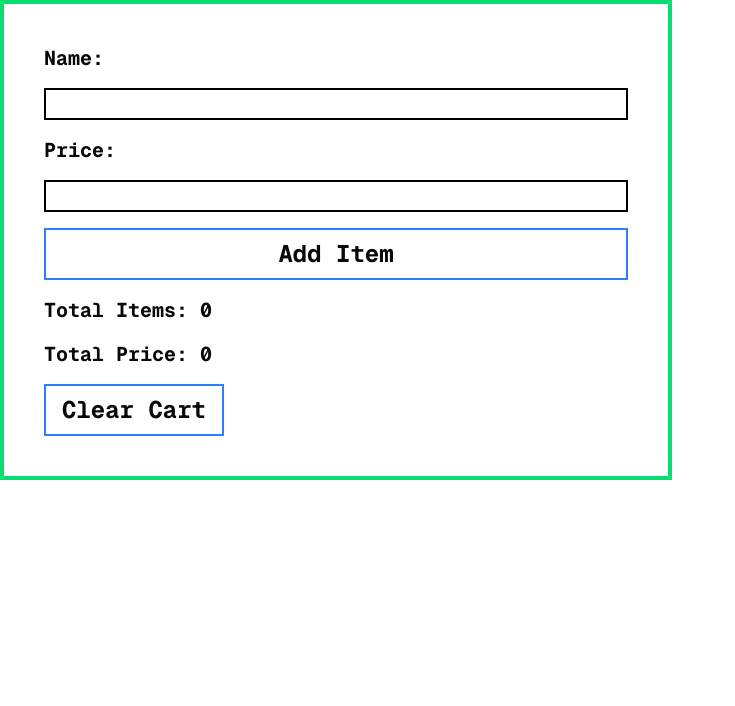
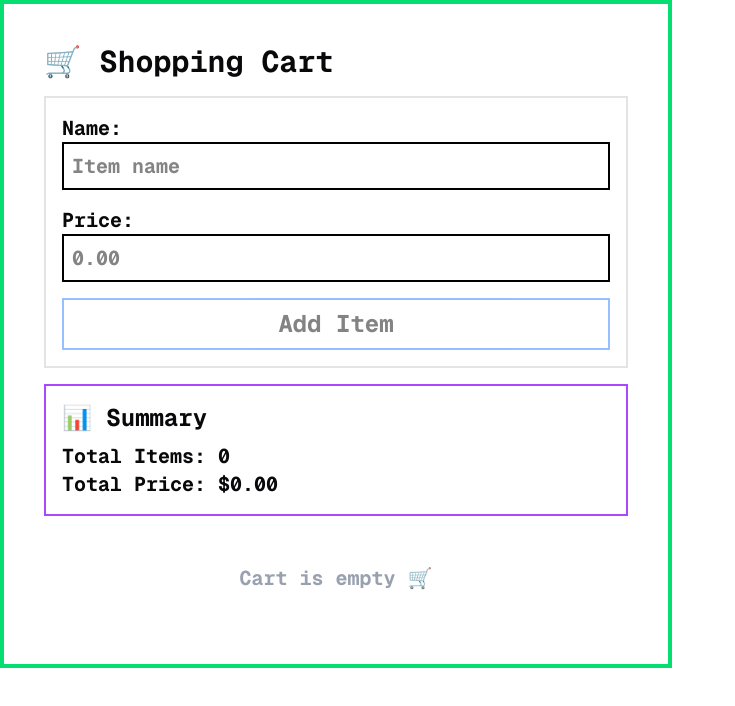
Before and after one commit to yashsarvaiya1/learn-nextjs, a Next.js app: page /usestate/array in a window 1280 px wide. Shown: the top 706 px of the page, without its empty margins (0-735 px from the left). Built offline with nearby package versions, Linux system fonts and the light colour scheme.

Commit message:
[IMP] array: shopping cart ai fixed version

```diff
--- a/components/usestate/array/ShoppingComponent.tsx
+++ b/components/usestate/array/ShoppingComponent.tsx
@@ -11,62 +11,66 @@ type Cart = {
 
 export default function ShoppingComponent() {
   const [cartItems, setCartItems] = useState<Cart[]>([]);
-  const [name, setname] = useState("");
+  const [name, setName] = useState("");
   const [price, setPrice] = useState("");
 
   const addItem = () => {
-    const itemIndex = cartItems.findIndex((ci) => ci.name === name);
-    if (itemIndex !== -1) {
+    // ✅ Validation
+    if (name.trim() === '' || price === '' || Number(price) <= 0) return;
+
+    // ✅ Check for duplicate (case-insensitive)
+    const existingItem = cartItems.find(
+      (ci) => ci.name.toLowerCase() === name.toLowerCase()
+    );
+
+    if (existingItem) {
+      // ✅ Item exists - increase quantity
       setCartItems(
-        cartItems.map((ci, index) =>
-          index === itemIndex
-            ? {
-                ...ci,
-                quantity: ci.quantity + 1,
-              }
+        cartItems.map((ci) =>
+          ci.id === existingItem.id
+            ? { ...ci, quantity: ci.quantity + 1 }
             : ci
         )
       );
-      setname("");
+      setName("");
+      setPrice("");
     } else {
+      // ✅ New item - add to cart
       setCartItems([
         ...cartItems,
         {
           id: crypto.randomUUID(),
-          name: name,
+          name: name.trim(),
           price: Number(price),
           quantity: 1,
         },
       ]);
-      setname("");
+      setName("");
       setPrice("");
     }
   };
 
   const increaseQuantity = (id: string) => {
     setCartItems(
-      cartItems.map((ci, index) =>
-        ci.id === id
-          ? {
-              ...ci,
-              quantity: ci.quantity + 1,
-            }
-          : ci
+      cartItems.map((ci) =>
+        ci.id === id ? { ...ci, quantity: ci.quantity + 1 } : ci
       )
     );
   };
 
-  const decreseQuantity = (id: string) => {
+  const decreaseQuantity = (id: string) => {  // ✅ Fixed typo
+    const item = cartItems.find(ci => ci.id === id);
+
+    if (item && item.quantity === 1) {
+      // ✅ Remove if quantity becomes 0
+      removeItem(id);
+    } else {
       setCartItems(
-      cartItems.map((ci, index) =>
-        ci.id === id
-          ? {
-              ...ci,
-              quantity: ci.quantity - 1,
-            }
-          : ci
+        cartItems.map((ci) =>
+          ci.id === id ? { ...ci, quantity: ci.quantity - 1 } : ci
         )
       );
+    }
   };
 
   const removeItem = (id: string) => {
@@ -77,80 +81,111 @@ export default function ShoppingComponent() {
     setCartItems([]);
   };
 
-  const totalItems = cartItems.length;
-const totalPrice = cartItems.reduce((acc, item) => acc + (item.price * item.quantity), 0);
+  // ✅ Fixed: Sum of quantities
+  const totalItems = cartItems.reduce((acc, item) => acc + item.quantity, 0);
+
+  // ✅ Fixed: Added .toFixed(2) for proper currency display
+  const totalPrice = cartItems.reduce(
+    (acc, item) => acc + item.price * item.quantity,
+    0
+  );
 
   return (
-    <div className="font-mono font-bold text-xl space-y-4 w-2xl p-10 border-4 border-green-400">
-      <div className="flex  flex-col gap-4">
+    <div className="font-mono font-bold text-xl space-y-4 max-w-2xl p-10 border-4 border-green-400">
+      <h1 className="text-3xl">🛒 Shopping Cart</h1>
+
+      {/* Add Item Form */}
+      <div className="flex flex-col gap-4 border-2 p-4">
+        <div>
           <label>Name: </label>
           <input
-          className="border-2 border-black"
+            className="border-2 border-black p-2 w-full"
             type="text"
             value={name}
-          onChange={(e) => setname(e.target.value)}
+            onChange={(e) => setName(e.target.value)}
+            placeholder="Item name"
           />
+        </div>
 
+        <div>
           <label>Price: </label>
           <input
-          className="border-2 border-black"
-          type="text"
+            className="border-2 border-black p-2 w-full"
+            type="number"
             value={price}
             onChange={(e) => setPrice(e.target.value)}
+            placeholder="0.00"
+            min="0"
+            step="0.01"
           />
+        </div>
 
         <button
-          className="border-2 border-blue-500 px-4 py-2 text-2xl"
-          onClick={() => addItem()}
-          disabled={name === '' || price === ''}
+          className="border-2 border-blue-500 px-4 py-2 text-2xl hover:bg-blue-50 disabled:opacity-50"
+          onClick={addItem}
+          disabled={name.trim() === '' || price === '' || Number(price) <= 0}
         >
           Add Item
         </button>
       </div>
 
-      {cartItems &&
-        cartItems.map((ci) => (
-          <div key={ci.id}>
-            <div className="border-2 border-red-400">
-              <p>ID: {ci.id}</p>
-              <p>Name: {ci.name}</p>
-              <p>Price: {ci.price}</p>
+      {/* Cart Summary */}
+      <div className="border-2 border-purple-500 p-4">
+        <h2 className="text-2xl mb-2">📊 Summary</h2>
+        <p>Total Items: {totalItems}</p>
+        <p>Total Price: ${totalPrice.toFixed(2)}</p>
+      </div>
+
+      {/* Clear Cart */}
+      {cartItems.length > 0 && (
+        <button
+          className="border-2 border-red-500 px-4 py-2 text-2xl hover:bg-red-50 w-full"
+          onClick={clearCart}
+        >
+          Clear Cart
+        </button>
+      )}
+
+      {/* Cart Items */}
+      <div className="space-y-4">
+        {cartItems.length === 0 ? (
+          <p className="text-center text-gray-400 py-8">Cart is empty 🛒</p>
+        ) : (
+          cartItems.map((ci) => (  // ✅ Use ci.id as key!
+            <div key={ci.id} className="border-2 border-red-400 p-4">
+              <div className="mb-2">
+                <p className="text-2xl">{ci.name}</p>
+                <p>Price: ${ci.price.toFixed(2)}</p>
                 <p>Quantity: {ci.quantity}</p>
-              <p>Total Item Price: {ci.quantity * ci.price}</p>
+                <p className="text-green-600">
+                  Subtotal: ${(ci.quantity * ci.price).toFixed(2)}
+                </p>
               </div>
-            <div>
+
+              <div className="flex gap-2">
                 <button
-                className="border-2 border-blue-500 px-4 py-2 text-2xl"
-                disabled={ci.quantity < 2}
-                onClick={() => decreseQuantity(ci.id)}
+                  className="border-2 border-blue-500 px-6 py-2 hover:bg-blue-50 disabled:opacity-50"
+                  onClick={() => decreaseQuantity(ci.id)}
                 >
                   -
                 </button>
                 <button
-                className="border-2 border-blue-500 px-4 py-2 text-2xl"
+                  className="border-2 border-blue-500 px-6 py-2 hover:bg-blue-50"
                   onClick={() => increaseQuantity(ci.id)}
                 >
                   +
                 </button>
                 <button
-                className="border-2 border-blue-500 px-4 py-2 text-2xl"
+                  className="border-2 border-red-500 px-6 py-2 hover:bg-red-50 ml-auto"
                   onClick={() => removeItem(ci.id)}
                 >
-                X
+                  Remove
                 </button>
               </div>
             </div>
-        ))}
-
-        <p>Total Items: {totalItems}</p>
-        <p>Total Price: {totalPrice ?? ''}</p>
-
-      <button
-        className="border-2 border-blue-500 px-4 py-2 text-2xl"
-        onClick={() => clearCart()}
-      >
-        Clear Cart
-      </button>
+          ))
+        )}
+      </div>
     </div>
   );
 }
```
Lines whose indentation alone changed are shown as unchanged.
